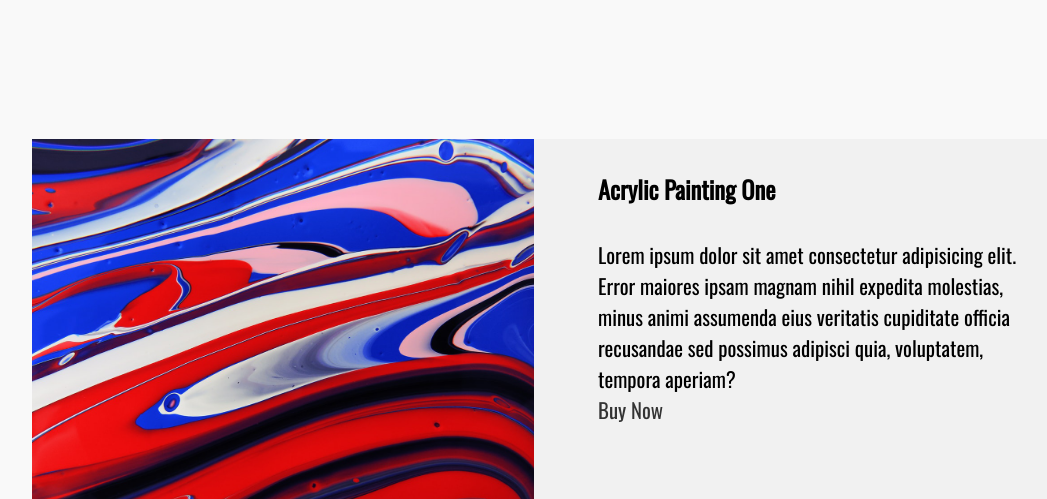
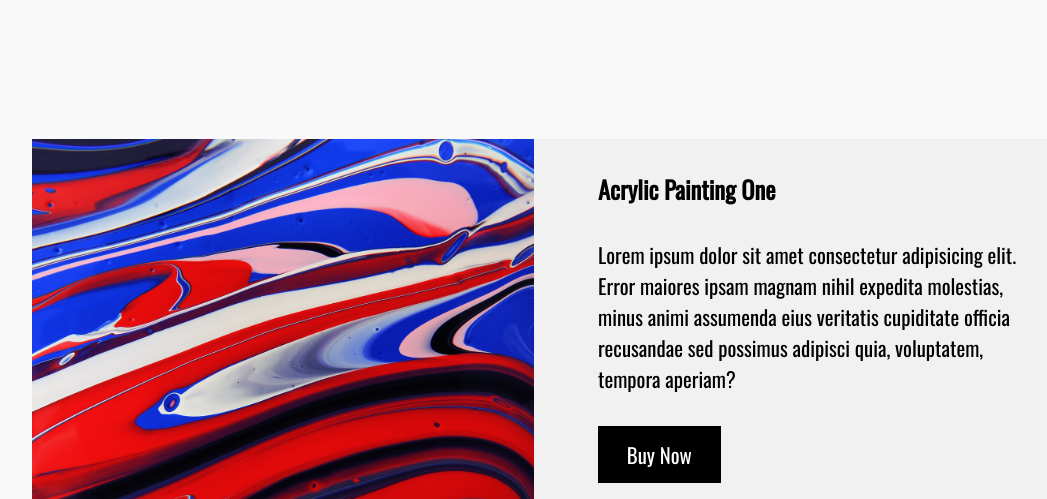
Before and after one commit to AlbertStjarne/AnimateOnScrollPage, a plain HTML site: page index.html in a window 1280 px wide. Shown: the part 301-800 px from the top of the page, without its empty margins (90-1137 px from the left). Drawn offline with nearby package versions, Linux system fonts and the light colour scheme.

Commit message:
adds button styling

```diff
--- a/style.css
+++ b/style.css
@@ -77,3 +77,17 @@ img {
 .card:nth-child(even) img {
   order: 2;
 }
+
+
+.btn {
+  display: inline-block;
+  background: #000;
+  color: #fff;
+  padding: 0.8rem 1.8rem;
+  margin-top: 2rem;
+  cursor: pointer;
+}
+
+.btn:hover {
+  opacity: 0.8;
+}
```
